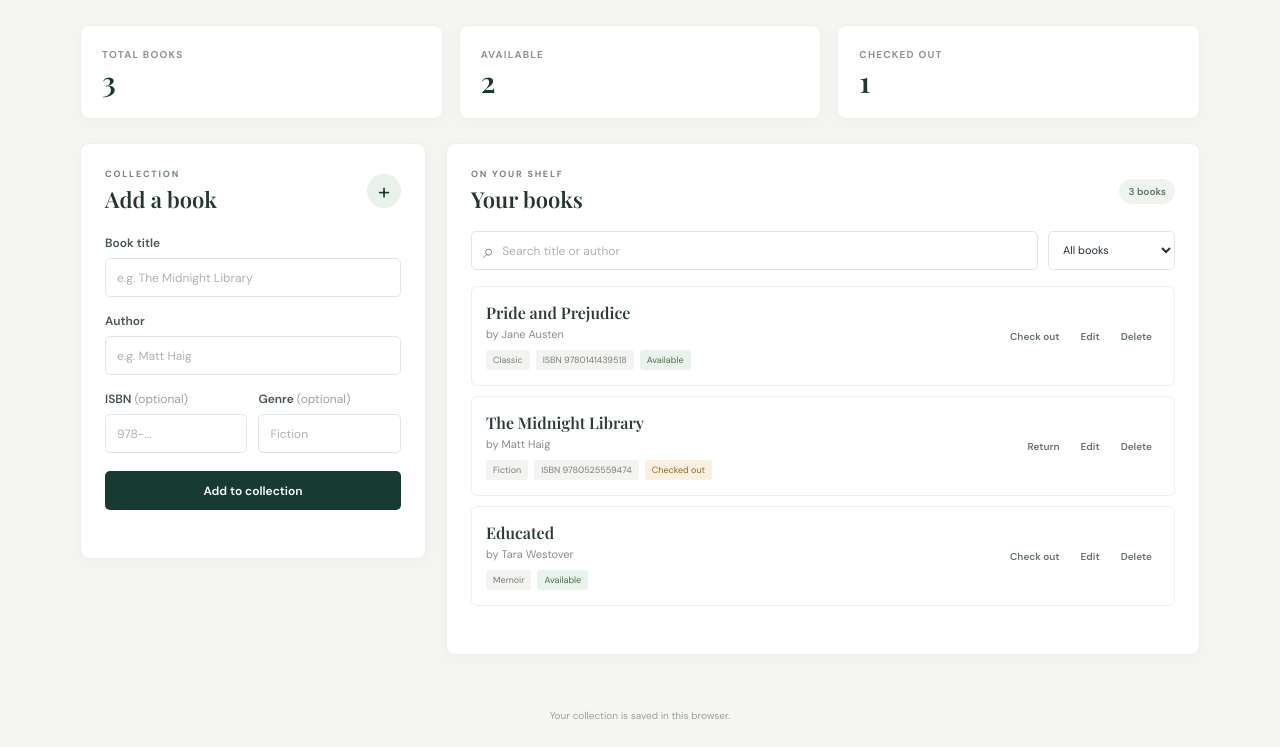
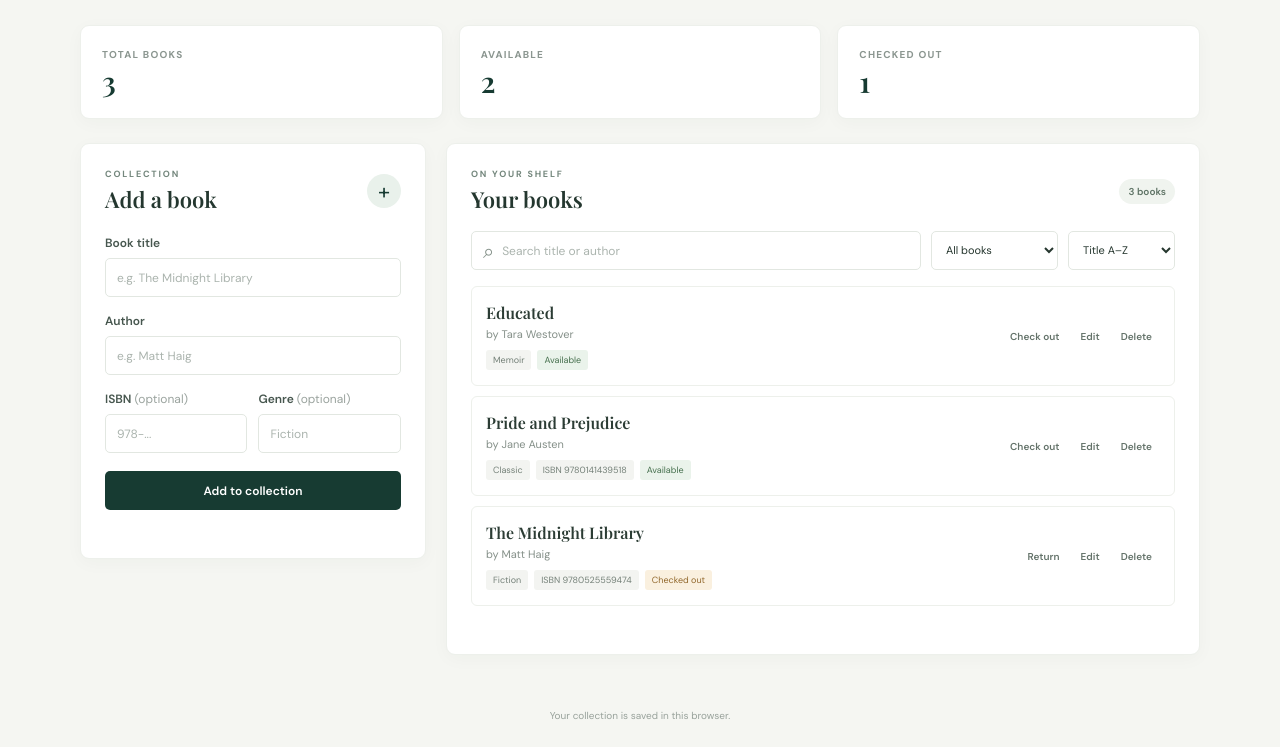
Before and after one commit to Alihassan9712/Library-Management-Application, a plain HTML site: page index.html in a window 1280 px wide. Shown: the part 219-966 px from the top of the page. Drawn offline with nearby package versions, Linux system fonts and the light colour scheme.

Commit message:
Add title sorting on develop

```diff
--- a/app.js
+++ b/app.js
@@ -1,4 +1,4 @@
-const APP_NAME = "Library Management System";
+const APP_NAME = "Library Management System | Develop";
 const STORAGE_KEY = "reading-room-books-v1";
 
 const starterBooks = [
@@ -41,6 +41,7 @@ const elements = {
   formMessage: document.querySelector("#form-message"),
   search: document.querySelector("#search"),
   statusFilter: document.querySelector("#status-filter"),
+  sortOrder: document.querySelector("#sort-order"),
   bookList: document.querySelector("#book-list"),
   emptyState: document.querySelector("#empty-state"),
   listCount: document.querySelector("#list-count"),
@@ -153,7 +154,8 @@ function renderBook(book) {
 function getVisibleBooks() {
   const searchTerm = elements.search.value.trim().toLocaleLowerCase();
   const status = elements.statusFilter.value;
-  return books.filter((book) => {
+  return books
+    .filter((book) => {
       const matchesSearch =
         book.title.toLocaleLowerCase().includes(searchTerm) ||
         book.author.toLocaleLowerCase().includes(searchTerm);
@@ -162,6 +164,10 @@ function getVisibleBooks() {
         (status === "available" && !book.checkedOut) ||
         (status === "checked-out" && book.checkedOut);
       return matchesSearch && matchesStatus;
+    })
+    .sort((first, second) => {
+      const order = first.title.localeCompare(second.title);
+      return elements.sortOrder.value === "descending" ? -order : order;
     });
 }
 
@@ -239,6 +245,7 @@ elements.form.addEventListener("submit", (event) => {
 elements.cancelEdit.addEventListener("click", resetForm);
 elements.search.addEventListener("input", render);
 elements.statusFilter.addEventListener("change", render);
+elements.sortOrder.addEventListener("change", render);
 
 elements.bookList.addEventListener("click", (event) => {
   const button = event.target.closest("button[data-action]");
--- a/index.html
+++ b/index.html
@@ -99,6 +99,13 @@
                 <option value="checked-out">Checked out</option>
               </select>
             </label>
+            <label class="filter-wrap" for="sort-order">
+              <span class="visually-hidden">Sort books by title</span>
+              <select id="sort-order">
+                <option value="ascending">Title A–Z</option>
+                <option value="descending">Title Z–A</option>
+              </select>
+            </label>
           </div>
 
           <div id="book-list" class="book-list" aria-live="polite"></div>
```
Lines whose indentation alone changed are shown as unchanged.
